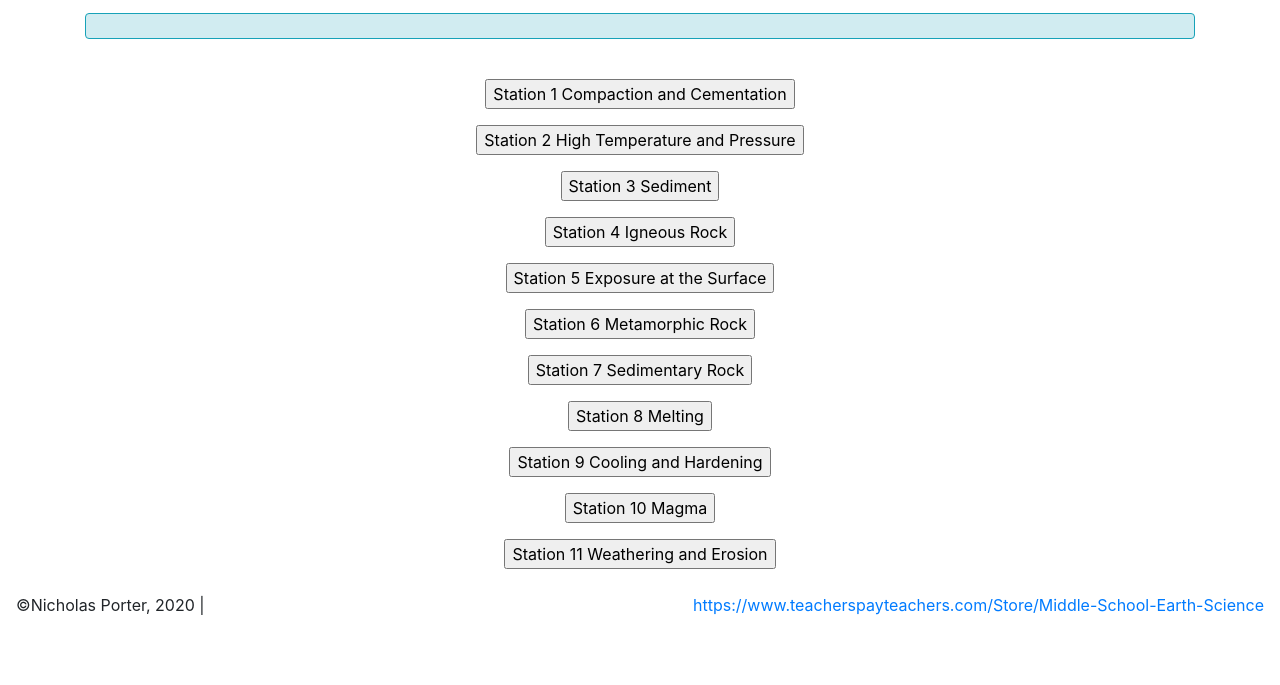
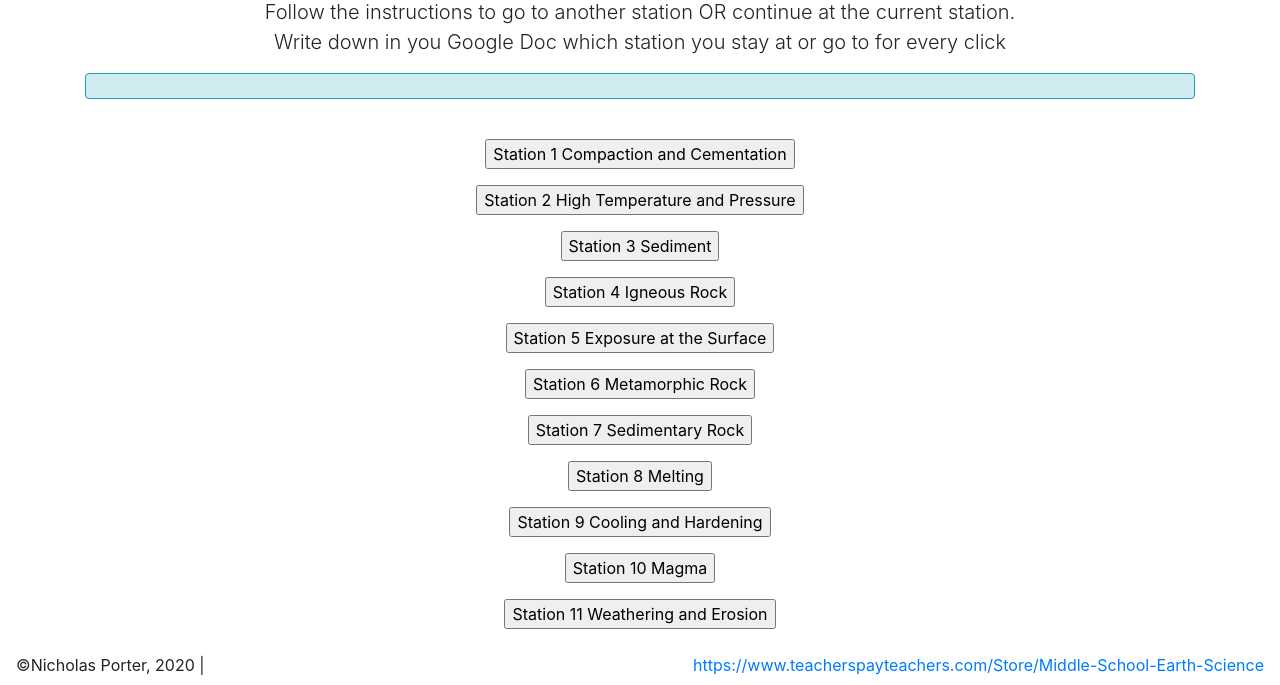
Before and after one commit to porternick/rockcyclesimulator, a website: page index.html in a window 1280 px wide. Shown: the part 193-878 px from the top of the page. Before the commit the page ends 818 px from the top, so only its background shows below. Drawn offline with Linux system fonts and the light colour scheme.

Commit message:
Update index.html

```diff
--- a/index.html
+++ b/index.html
@@ -99,7 +99,7 @@ function StationEleven()
     <div class="row">
       <div class="col-lg-12 text-center">
         <h1 class="mt-5">Rock Cycle Simulator</h1>
-        <p class="lead">Click the station button once. Follow the instructions to go to another station or continue at the current station.</p>
+        <p class="lead">Choose a station to start at and click the station button.</br>Follow the instructions to go to another station OR continue at the current station.</br>Write down in you Google Doc which station you stay at or go to for every click</p>
 
         <h2 class="alert alert-info border border-info rounded-15" id="s1"></h2>
         <br>
```
